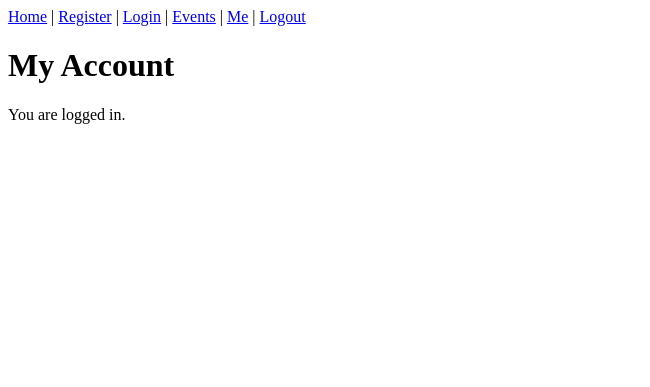
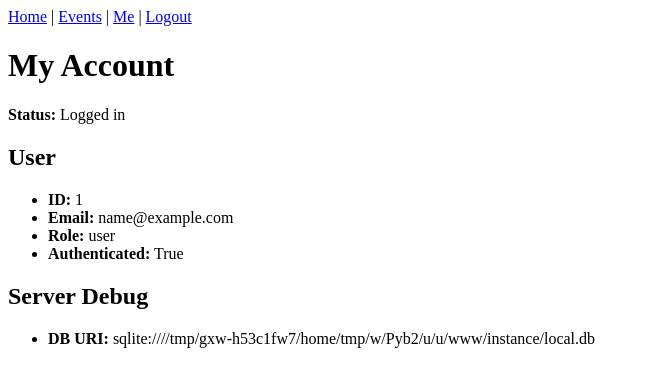
Before and after one commit to Krone404/campus-event-booking-system, a Flask app: page /auth/me in a window 1280 px wide. Shown: the top 387 px of the page, without its empty margins (0-650 px from the left). Run offline with Flask 3, Linux system fonts and the light colour scheme; the visitor is signed in with stand-in values (Sample User, id 1).

Commit message:
Updated logic for admin users in html. Added user information in me.html and updated create event function anchor to appear when user is admin.

```diff
--- a/app/routes/__init__.py
+++ /dev/null
@@ -1 +0,0 @@
-# Blueprints live here
--- a/app/routes/auth.py
+++ b/app/routes/auth.py
@@ -67,4 +67,4 @@ def logout():
 @auth_bp.get("/me")
 @login_required
 def me():
-    return render_template("auth/me.html")
+    return render_template("auth/me.html", db_uri=str(db.engine.url))
--- a/app/templates/auth/me.html
+++ b/app/templates/auth/me.html
@@ -1,5 +1,25 @@
 {% extends "base.html" %}
 {% block content %}
 <h1>My Account</h1>
-<p>You are logged in.</p>
+
+{% if current_user.is_authenticated %}
+  <p><strong>Status:</strong> Logged in</p>
+
+  <h2>User</h2>
+  <ul>
+    <li><strong>ID:</strong> {{ current_user.id }}</li>
+    <li><strong>Email:</strong> {{ current_user.email }}</li>
+    <li><strong>Role:</strong> {{ current_user.role }}</li>
+    <li><strong>Authenticated:</strong> {{ current_user.is_authenticated }}</li>
+  </ul>
+
+  <h2>Server Debug</h2>
+  <ul>
+    <li><strong>DB URI:</strong> {{ db_uri }}</li>
+  </ul>
+{% else %}
+  <p><strong>Status:</strong> Not logged in</p>
+  <p><a href="/auth/login">Login</a></p>
+{% endif %}
+
 {% endblock %}
--- a/app/templates/base.html
+++ b/app/templates/base.html
@@ -8,12 +8,17 @@
 <body>
   <nav>
     <a href="/">Home</a> |
-    <a href="/auth/register">Register</a> |
-    <a href="/auth/login">Login</a> |
-    <a href="/events">Events</a> |
-    <a href="/auth/me">Me</a> |
-    <a href="/auth/logout">Logout</a>
+    <a href="/events/">Events</a> |
+
+    {% if current_user.is_authenticated %}
+      <a href="/auth/me">Me</a> |
+      <a href="/auth/logout">Logout</a>
+    {% else %}
+      <a href="/auth/register">Register</a> |
+      <a href="/auth/login">Login</a>
+    {% endif %}
   </nav>
+
 
   {% with messages = get_flashed_messages(with_categories=true) %}
     {% if messages %}
```
Also changed, not shown: README.md.
